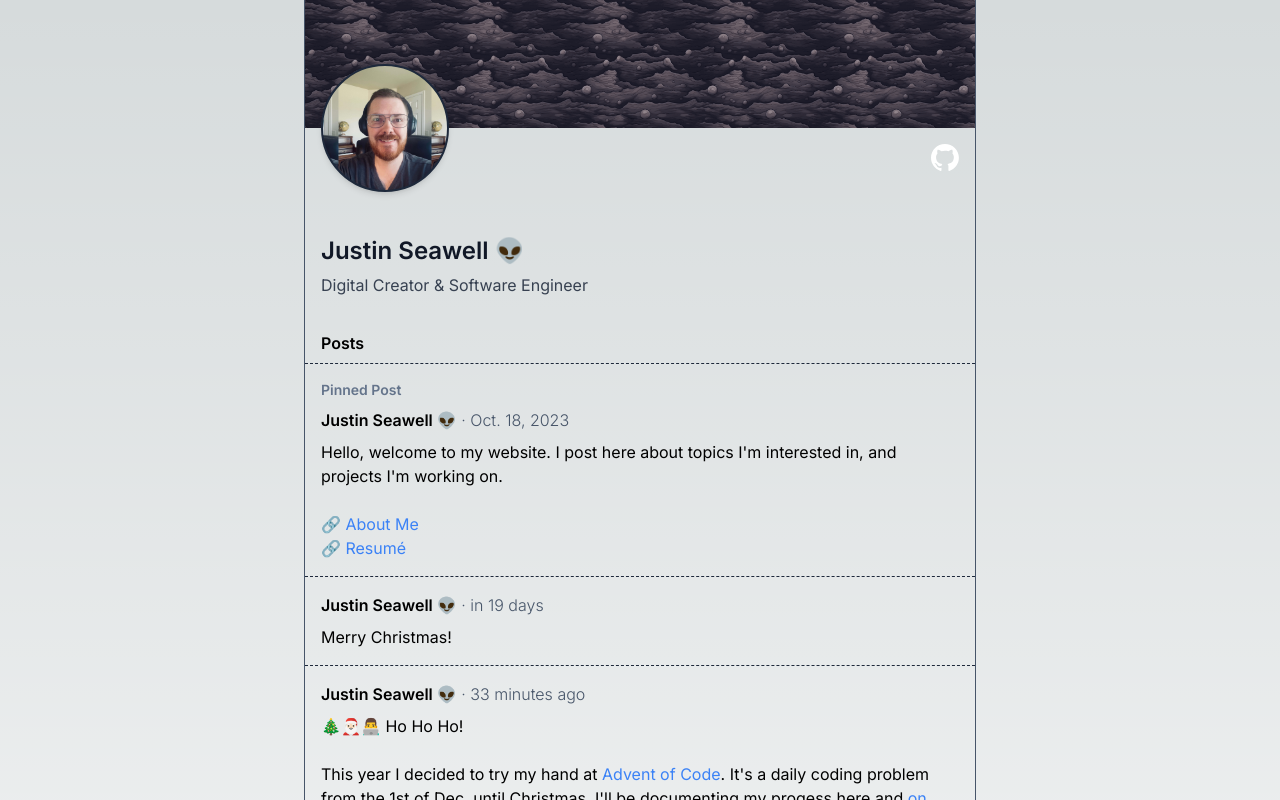
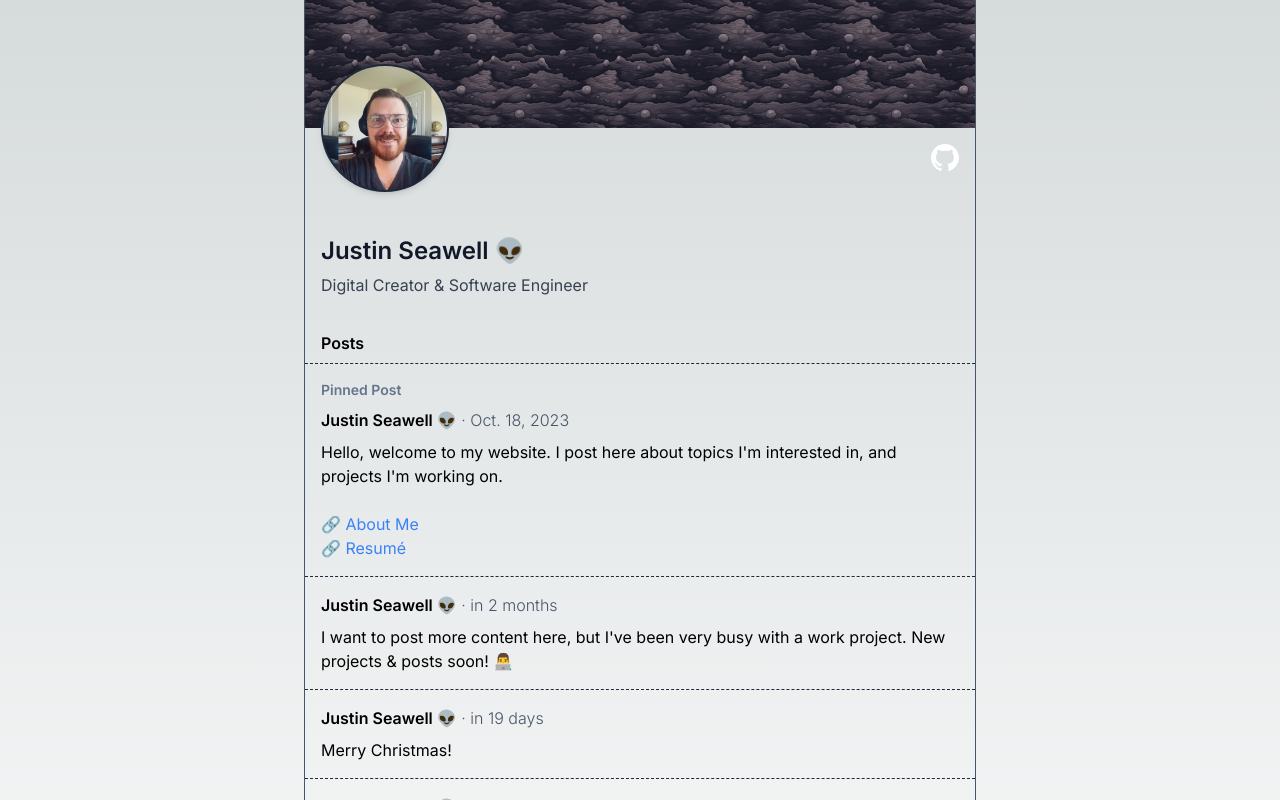
Before and after one commit to jpseawell/personal-site, a Next.js app: page / in a window 1280 px wide. Shown: the top 800 px of the page. Built offline with nearby package versions, Linux system fonts and the light colour scheme.

Commit message:
feat: add post

```diff
--- a/data/posts.ts
+++ b/data/posts.ts
@@ -26,6 +26,12 @@ export const posts: Post[] = [
       'Hello, welcome to my website. I post here about topics I\'m interested in, and projects I\'m working on. <br /><br />🔗 <a href="/about" class="link">About Me</a> <br />🔗 <a href="/resume" class="link">Resumé</a>',
   },
   // Not Pinned
+  {
+    id: 9,
+    date: "2024-02-16T14:31:17.203Z",
+    content:
+      "I want to post more content here, but I've been very busy with a work project. New projects & posts soon! 👨‍💻",
+  },
   {
     id: 8,
     prev: 6,
```
